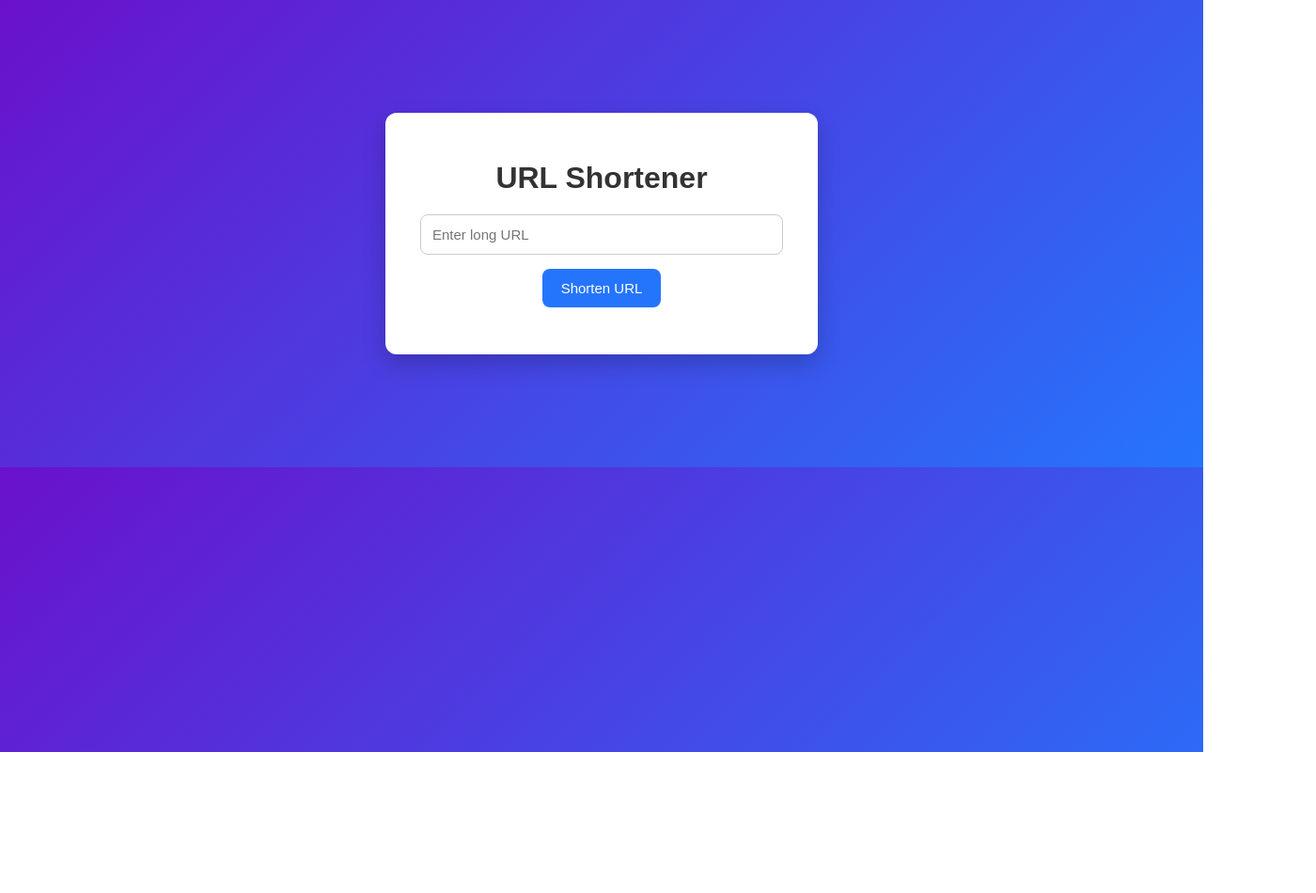
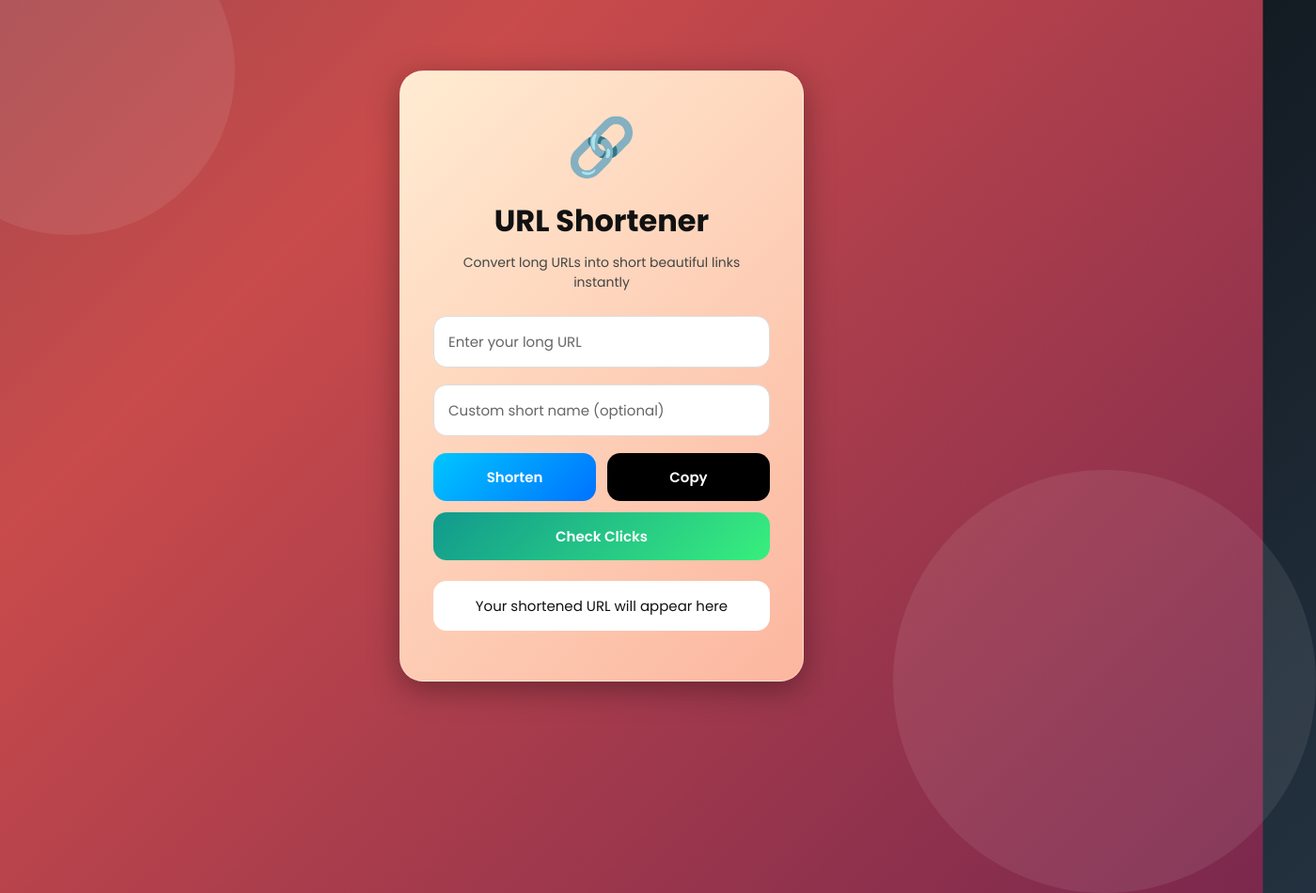
Before and after one commit to hemuhr/url-shortener, a website: page public/index.html in a window 1280 px wide. Shown: the whole page at 94% size, 1400 px wide, since content can reach past the window. Before the commit the page ends 800 px from the top, so only its background shows below. Drawn offline with Linux system fonts and the light colour scheme.

Commit message:
updated UI + copy + custom URL + click tracking

```diff
--- a/public/index.html
+++ b/public/index.html
@@ -1,89 +1,491 @@
 <!DOCTYPE html>
-<html>
+<html lang="en">
+
 <head>
-  <title>URL Shortener</title>
+<meta charset="UTF-8">
+<meta name="viewport" content="width=device-width, initial-scale=1.0">
+
+<title>Stylish URL Shortener</title>
+
+<link rel="preconnect" href="https://fonts.googleapis.com">
+<link href="https://fonts.googleapis.com/css2?family=Poppins:wght@300;400;500;600;700&display=swap" rel="stylesheet">
 
 <style>
-    body {
-      font-family: Arial, sans-serif;
-      background: linear-gradient(135deg, #6a11cb, #2575fc);
-      margin: 0;
-      padding: 0;
+
+*{
+    margin:0;
+    padding:0;
+    box-sizing:border-box;
+    font-family:'Poppins',sans-serif;
 }
 
-    .container {
-      width: 400px;
-      margin: 120px auto;
-      background: white;
-      padding: 30px;
-      border-radius: 12px;
-      box-shadow: 0 10px 25px rgba(0,0,0,0.2);
-      text-align: center;
+/* BODY BACKGROUND */
+
+body{
+    height:100vh;
+    display:flex;
+    justify-content:center;
+    align-items:center;
+    overflow:hidden;
+
+    /* NEW BODY COLOR */
+
+    background:linear-gradient(-45deg,
+    #4b134f,
+    #c94b4b,
+    #2c3e50,
+    #000000);
+
+    background-size:400% 400%;
+
+    animation:gradient 12s ease infinite;
 }
 
-    h1 {
-      margin-bottom: 20px;
-      color: #333;
+/* BACKGROUND ANIMATION */
+
+@keyframes gradient{
+
+    0%{
+        background-position:0% 50%;
     }
 
-    input {
-      width: 90%;
-      padding: 12px;
-      margin-bottom: 15px;
-      border-radius: 8px;
-      border: 1px solid #ccc;
-      font-size: 15px;
+    50%{
+        background-position:100% 50%;
     }
 
-    button {
-      padding: 12px 20px;
-      background: #2575fc;
-      color: white;
-      border: none;
-      border-radius: 8px;
-      cursor: pointer;
-      font-size: 15px;
+    100%{
+        background-position:0% 50%;
+    }
 }
 
-    button:hover {
-      background: #1a5edb;
+/* BACKGROUND CIRCLES */
+
+.circle1,
+.circle2{
+    position:absolute;
+    border-radius:50%;
+    background:rgba(255,255,255,0.08);
+    z-index:0;
 }
 
-    #result {
-      margin-top: 20px;
-      font-weight: bold;
-      color: #2c5282;
+.circle1{
+    width:350px;
+    height:350px;
+    top:-100px;
+    left:-100px;
 }
+
+.circle2{
+    width:450px;
+    height:450px;
+    bottom:-150px;
+    right:-120px;
+}
+
+/* CONTAINER */
+
+.container{
+
+    position:relative;
+    z-index:1;
+
+    width:430px;
+
+    padding:35px;
+
+    border-radius:25px;
+
+    /* CONTAINER COLOR */
+
+    background:linear-gradient(135deg,
+    #ffecd2,
+    #fcb69f);
+
+    border:1px solid rgba(255,255,255,0.3);
+
+    box-shadow:0 8px 32px rgba(0,0,0,0.35);
+
+    text-align:center;
+
+    color:#111;
+
+    animation:fadeIn 1s ease;
+}
+
+/* FADE ANIMATION */
+
+@keyframes fadeIn{
+
+    from{
+        opacity:0;
+        transform:translateY(30px);
+    }
+
+    to{
+        opacity:1;
+        transform:translateY(0);
+    }
+}
+
+/* LOGO */
+
+.logo{
+    font-size:60px;
+    margin-bottom:10px;
+}
+
+/* TITLE */
+
+h1{
+    font-size:32px;
+    margin-bottom:10px;
+}
+
+/* SUBTITLE */
+
+.subtitle{
+    font-size:14px;
+    color:#444;
+    margin-bottom:25px;
+}
+
+/* INPUT BOX */
+
+.input-box{
+    margin-bottom:18px;
+}
+
+/* INPUT */
+
+input{
+
+    width:100%;
+
+    padding:15px;
+
+    border:none;
+
+    outline:none;
+
+    border-radius:14px;
+
+    background:white;
+
+    color:#111;
+
+    font-size:15px;
+
+    border:1px solid #ddd;
+
+    transition:0.3s;
+}
+
+/* PLACEHOLDER */
+
+input::placeholder{
+    color:#666;
+}
+
+/* INPUT FOCUS */
+
+input:focus{
+    transform:scale(1.02);
+    border-color:#2563eb;
+}
+
+/* BUTTON SECTION */
+
+.buttons{
+    display:grid;
+    grid-template-columns:1fr 1fr;
+    gap:12px;
+    margin-top:15px;
+}
+
+/* BUTTON */
+
+button{
+
+    padding:14px;
+
+    border:none;
+
+    border-radius:14px;
+
+    font-size:15px;
+
+    font-weight:600;
+
+    cursor:pointer;
+
+    transition:0.3s;
+
+    color:white;
+}
+
+/* SHORTEN BUTTON */
+
+.shorten-btn{
+    background:linear-gradient(135deg,#00c6ff,#0072ff);
+}
+
+/* COPY BUTTON */
+
+.copy-btn{
+    background:black;
+}
+
+/* STATS BUTTON */
+
+.stats-btn{
+
+    width:100%;
+
+    margin-top:12px;
+
+    background:linear-gradient(135deg,#11998e,#38ef7d);
+}
+
+/* BUTTON HOVER */
+
+button:hover{
+    transform:translateY(-3px);
+    box-shadow:0 8px 20px rgba(0,0,0,0.2);
+}
+
+/* RESULT BOX */
+
+#result{
+
+    margin-top:22px;
+
+    padding:15px;
+
+    border-radius:14px;
+
+    background:white;
+
+    word-wrap:break-word;
+
+    font-size:15px;
+
+    color:#111;
+}
+
+/* RESULT LINK */
+
+#result a{
+
+    color:#2563eb;
+
+    text-decoration:none;
+
+    font-weight:600;
+}
+
+#result a:hover{
+    text-decoration:underline;
+}
+
+/* FOOTER */
+
+.footer{
+    margin-top:18px;
+    font-size:12px;
+    color:#444;
+}
+
 </style>
 </head>
 
 <body>
 
+<!-- BACKGROUND SHAPES -->
+
+<div class="circle1"></div>
+<div class="circle2"></div>
+
+<!-- MAIN CONTAINER -->
+
 <div class="container">
+
+    <div class="logo">🔗</div>
+
     <h1>URL Shortener</h1>
 
-  <input type="text" id="url" placeholder="Enter long URL">
+    <p class="subtitle">
+        Convert long URLs into short beautiful links instantly
+    </p>
 
-  <button onclick="shorten()">Shorten URL</button>
+    <!-- URL INPUT -->
 
-  <p id="result"></p>
+    <div class="input-box">
+
+        <input
+        type="text"
+        id="url"
+        placeholder="Enter your long URL">
+
+    </div>
+
+    <!-- CUSTOM NAME -->
+
+    <div class="input-box">
+
+        <input
+        type="text"
+        id="custom"
+        placeholder="Custom short name (optional)">
+
+    </div>
+
+    <!-- BUTTONS -->
+
+    <div class="buttons">
+
+        <button
+        class="shorten-btn"
+        onclick="shorten()">
+
+        Shorten
+
+        </button>
+
+        <button
+        class="copy-btn"
+        onclick="copyURL()">
+
+        Copy
+
+        </button>
+
+    </div>
+
+    <!-- STATS BUTTON -->
+
+    <button
+    class="stats-btn"
+    onclick="showStats()">
+
+    Check Clicks
+
+    </button>
+
+    <!-- RESULT -->
+
+    <div id="result">
+
+        Your shortened URL will appear here
+
+    </div>
+
+    <!-- FOOTER -->
+
+    <div class="footer">
+
+
+
+    </div>
+
 </div>
 
 <script>
-async function shorten() {
-  let url = document.getElementById("url").value;
 
-  let res = await fetch('/shorten', {
-    method: 'POST',
-    headers: {'Content-Type': 'application/json'},
-    body: JSON.stringify({url})
+let latestURL = "";
+
+/* SHORTEN URL */
+
+async function shorten(){
+
+    let url =
+    document.getElementById("url").value;
+
+    let custom =
+    document.getElementById("custom").value;
+
+    if(!url.startsWith("http")){
+
+        alert("Please enter valid URL");
+
+        return;
+    }
+
+    let res = await fetch('/shorten',{
+
+        method:'POST',
+
+        headers:{
+            'Content-Type':'application/json'
+        },
+
+        body:JSON.stringify({
+            url,
+            custom
+        })
+
     });
 
     let data = await res.json();
 
+    if(data.error){
+
+        alert(data.error);
+
+        return;
+    }
+
+    latestURL = data.shortUrl;
+
     document.getElementById("result").innerHTML =
-    "<a href='" + data.shortUrl + "' target='_blank'>" + data.shortUrl + "</a>";
+
+    "<a href='" +
+    data.shortUrl +
+    "' target='_blank'>" +
+
+    data.shortUrl +
+
+    "</a>";
 }
+
+/* COPY URL */
+
+function copyURL(){
+
+    if(!latestURL){
+
+        alert("Create URL first");
+
+        return;
+    }
+
+    navigator.clipboard.writeText(latestURL);
+
+    alert("Copied Successfully!");
+}
+
+/* SHOW STATS */
+
+async function showStats(){
+
+    if(!latestURL){
+
+        alert("Create URL first");
+
+        return;
+    }
+
+    let id =
+    latestURL.split("/").pop();
+
+    let res =
+    await fetch('/stats/' + id);
+
+    let data =
+    await res.json();
+
+    alert("Total Clicks : " + data.clicks);
+}
+
 </script>
 
 </body>
```
Also changed, not shown: app.js (+33 -6 lines). Lines whose indentation alone changed are shown as unchanged.
